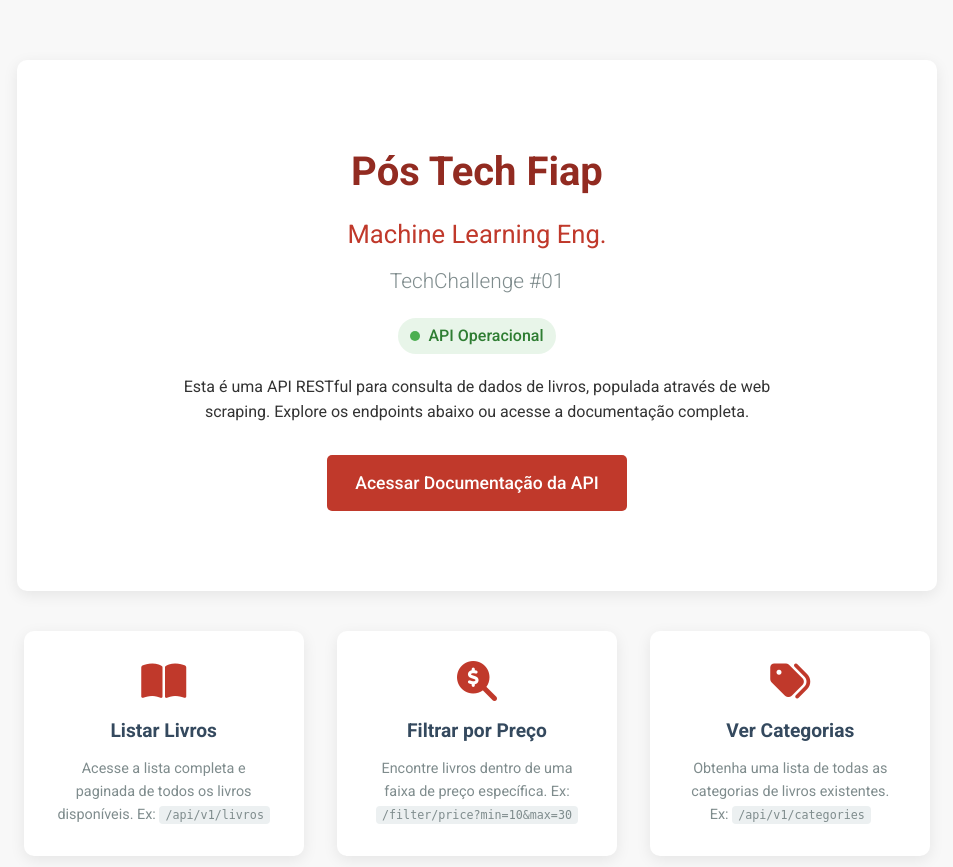
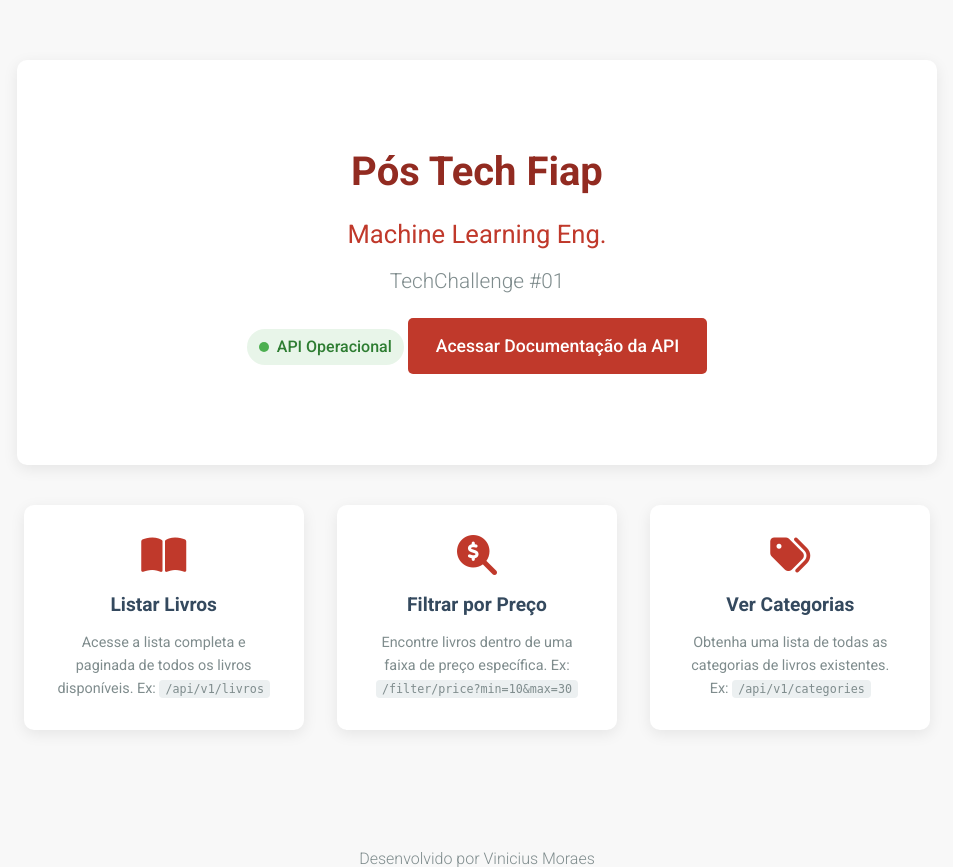
Before and after one commit to TheElectron/tech-challenge-api, a Flask app: page /api/v1/ in a window 1280 px wide. Shown: the top 867 px of the page, without its empty margins (163-1116 px from the left). Run offline with Flask 3, Linux system fonts and the light colour scheme.

Commit message:
update index

```diff
--- a/api/templates/index.html
+++ b/api/templates/index.html
@@ -125,7 +125,6 @@
             <h2>Machine Learning Eng.</h2>
             <h3>TechChallenge #01</h3>
             <div class="api-status">API Operacional</div>
-            <p>Esta é uma API RESTful para consulta de dados de livros, populada através de web scraping. Explore os endpoints abaixo ou acesse a documentação completa.</p>
             <a href="/apidocs" class="cta-button">Acessar Documentação da API</a>
         </header>
 
```
